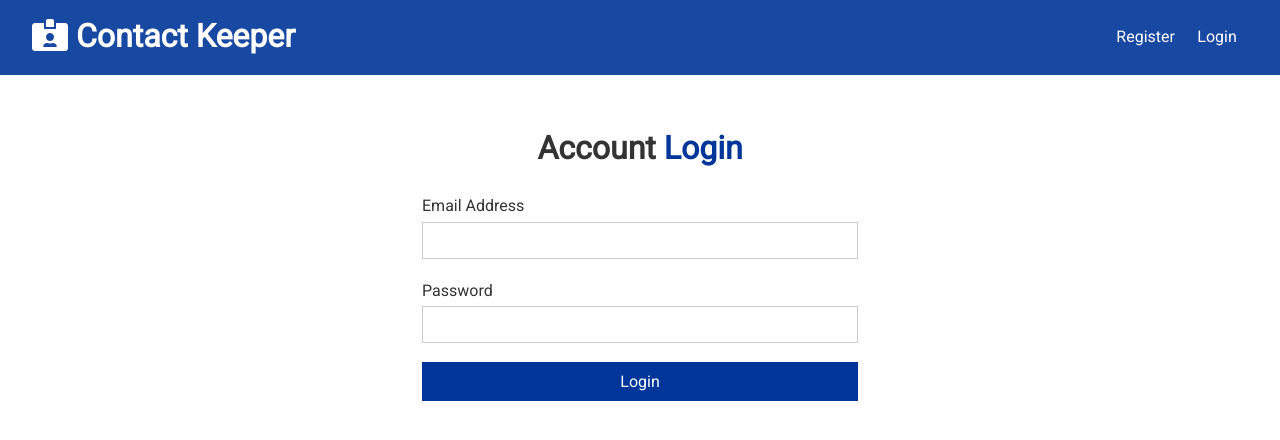
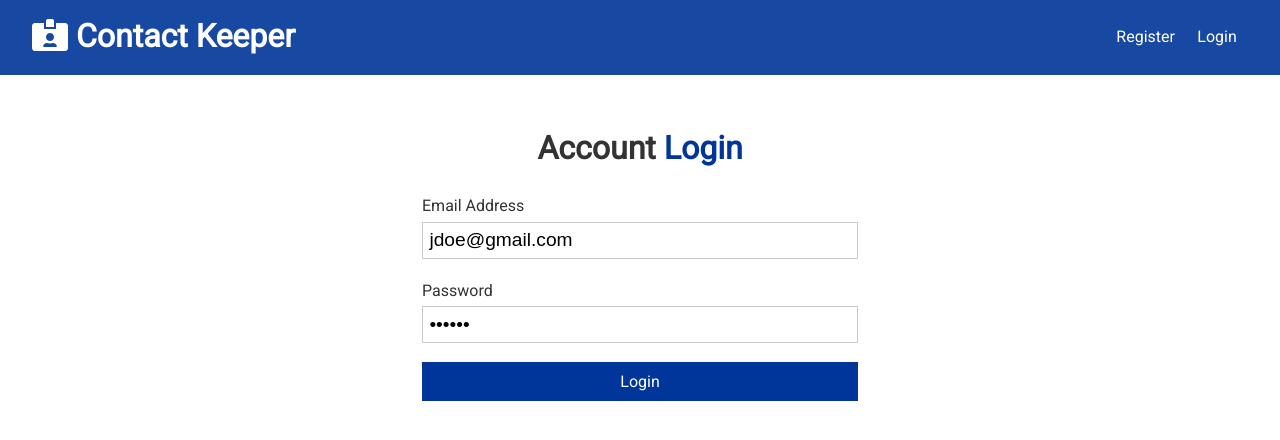
Before and after one commit to cyhsu1989/contact-keeper, a React (Create React App) app in the folder client/: page /login in a window 1280 px wide. Shown: the top 440 px of the page. Built offline with nearby package versions, Linux system fonts and the light colour scheme.

Commit message:
Login 頁面預設填上測試帳號

```diff
--- a/client/src/component/auth/Login.js
+++ b/client/src/component/auth/Login.js
@@ -22,8 +22,8 @@ const Login = props => {
 	}, [error, isAuthenticated, props.history]);
 
 	const [user, setUser] = useState({
-		email: "",
-		password: ""
+		email: "jdoe@gmail.com",
+		password: "123456"
 	});
 
 	const { email, password } = user;
```
